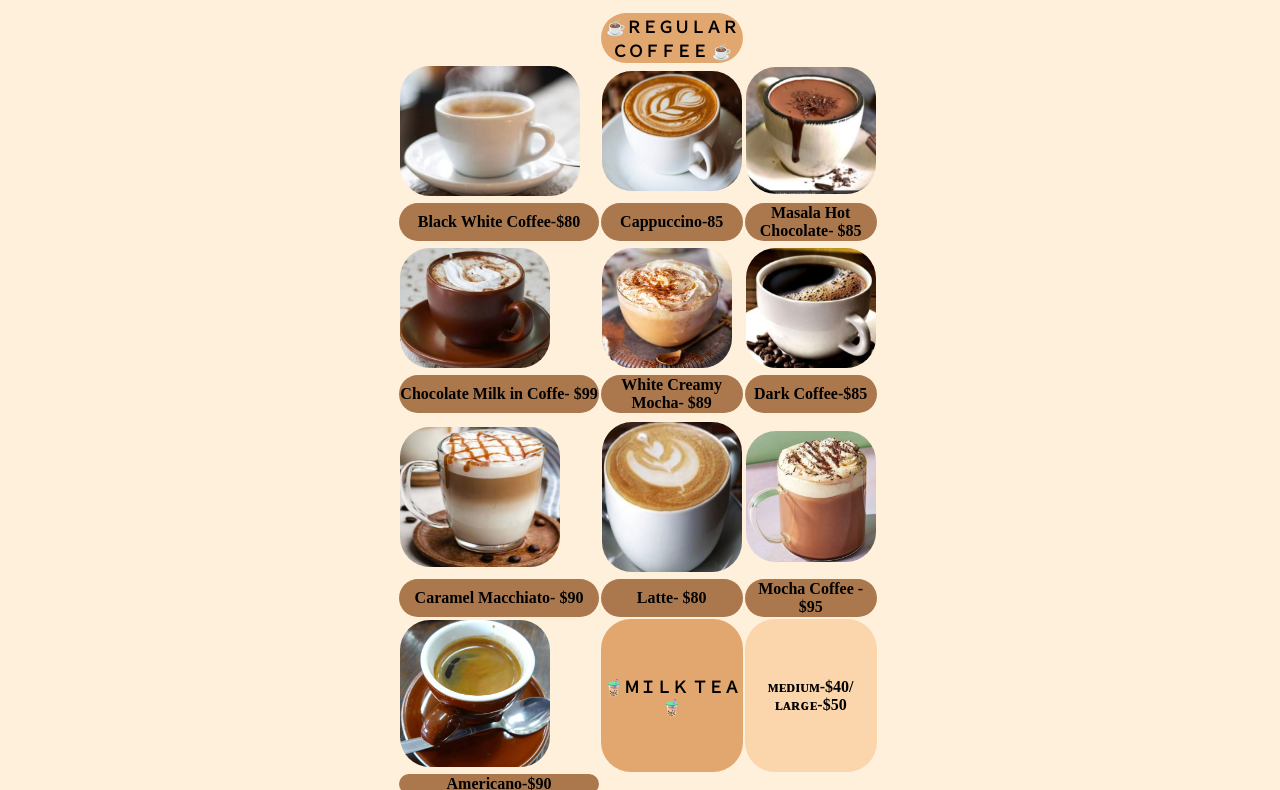
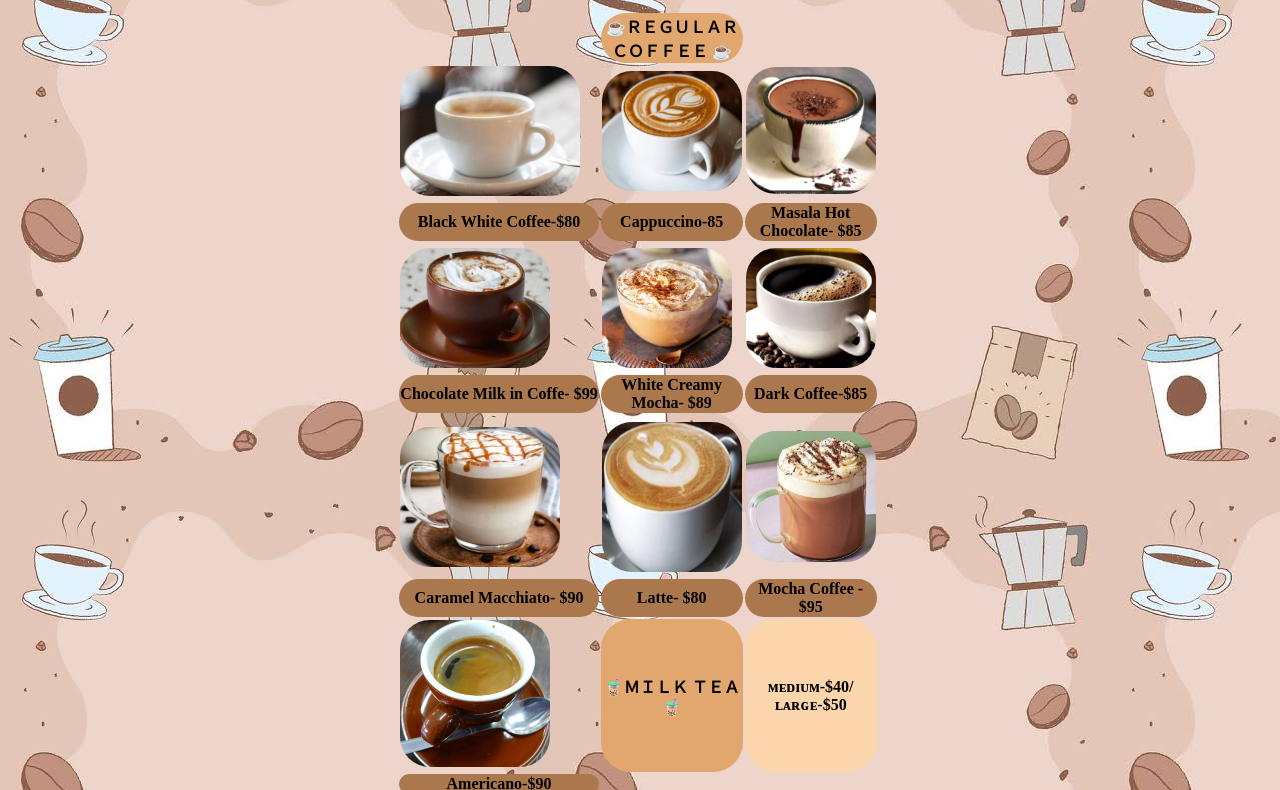
Before and after one commit to KenjieJavellana/coffeemenu., a plain HTML site: page index.html in a window 1280 px wide. Shown: the part 74-864 px from the top of the page. Drawn offline with Linux system fonts and the light colour scheme.

Commit message:
Update index.html

```diff
--- a/index.html
+++ b/index.html
@@ -9,7 +9,7 @@
   <style>
   body {
    background-color:#FFF0DB;
-   background-image: url(/storage/emulated/0/Download/background.image.jpg);
+   background-image: url(433122638_424005643332837_6704884610956674107_n.jpg);
   }
   </style>
   <center>
```
